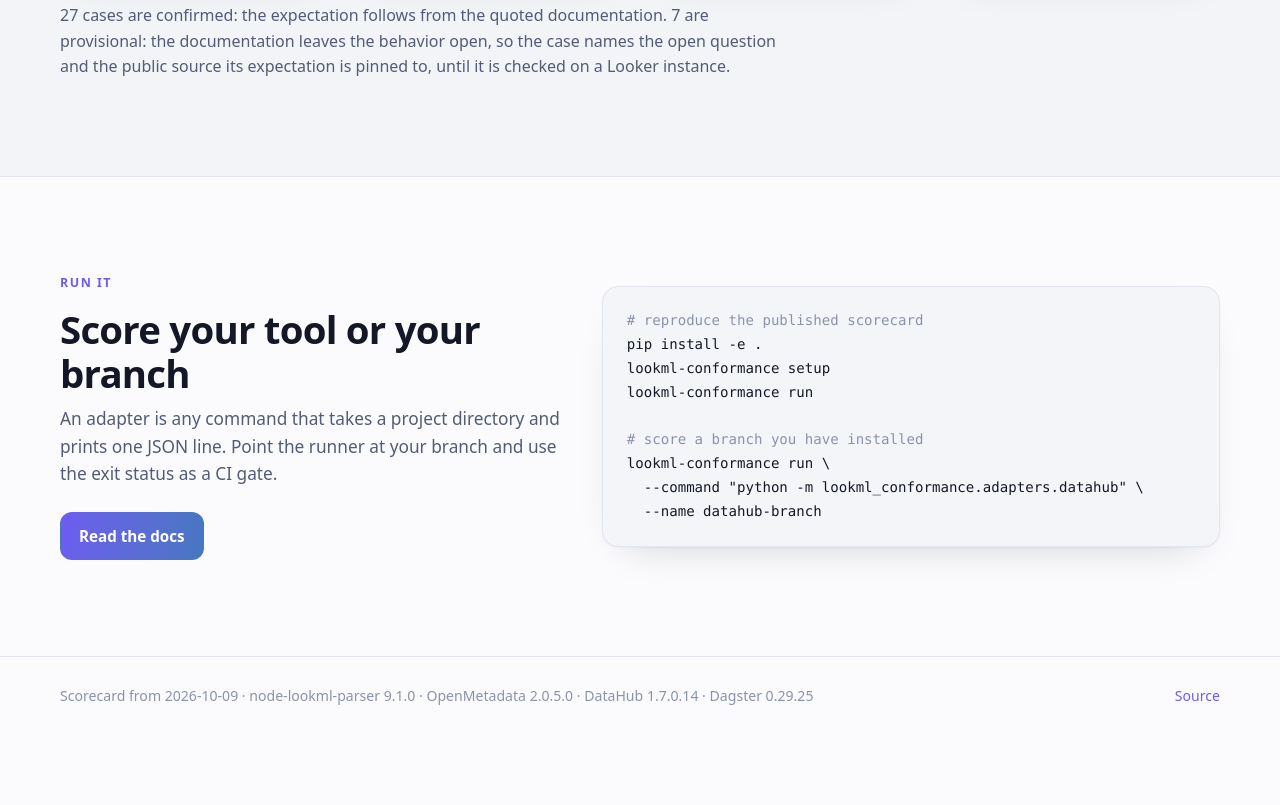
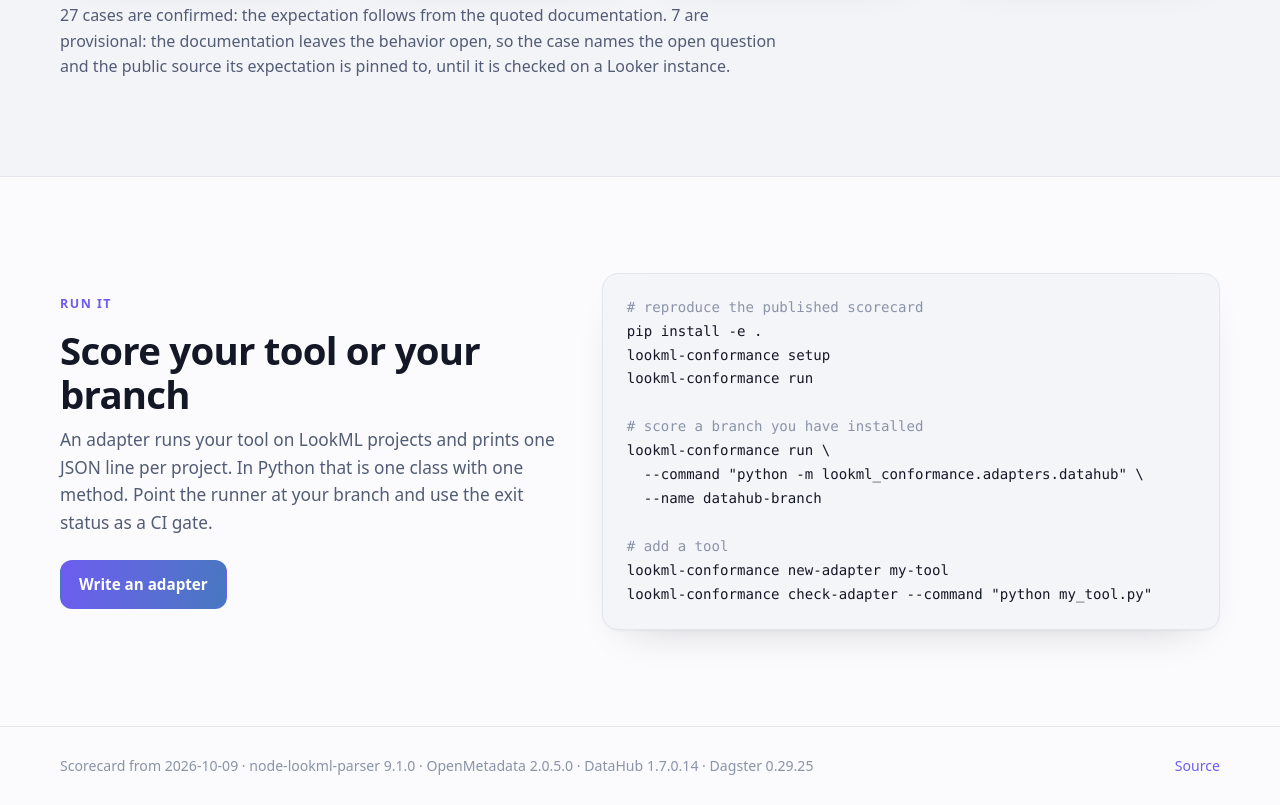
Before and after one commit to looker-open-source/lookml-conformance, a plain HTML site: page site/index.html in a window 1280 px wide. Shown: the part 6617-7422 px from the top of the page. Before the commit the page ends 7353 px from the top, so only its background shows below. Drawn offline with Linux system fonts and the light colour scheme.

Commit message:
Document writing and checking adapters
docs/writing-an-adapter.md walks through new-adapter, resolve(),
check-adapter and registration. docs/adapter-protocol.md describes
batches and the project key, and links the JSON Schema. The README,
CONTRIBUTING and the website point to the new commands.

```diff
--- a/site/index.html
+++ b/site/index.html
@@ -142,8 +142,8 @@
         <div>
           <p class="eyebrow">Run it</p>
           <h2>Score your tool or your branch</h2>
-          <p class="section__lede">An adapter is any command that takes a project directory and prints one JSON line. Point the runner at your branch and use the exit status as a CI gate.</p>
-          <a class="btn btn--primary" href="https://github.com/josephaxisa/lookml-conformance#readme">Read the docs</a>
+          <p class="section__lede">An adapter runs your tool on LookML projects and prints one JSON line per project. In Python that is one class with one method. Point the runner at your branch and use the exit status as a CI gate.</p>
+          <a class="btn btn--primary" href="https://github.com/josephaxisa/lookml-conformance/blob/main/docs/writing-an-adapter.md">Write an adapter</a>
         </div>
         <pre class="code card"><code><span class="c"># reproduce the published scorecard</span>
 pip install -e .
@@ -153,7 +153,11 @@ lookml-conformance run
 <span class="c"># score a branch you have installed</span>
 lookml-conformance run \
   --command "python -m lookml_conformance.adapters.datahub" \
-  --name datahub-branch</code></pre>
+  --name datahub-branch
+
+<span class="c"># add a tool</span>
+lookml-conformance new-adapter my-tool
+lookml-conformance check-adapter --command "python my_tool.py"</code></pre>
       </div>
     </section>
   </main>
```
Also changed, not shown: 5 other files.
